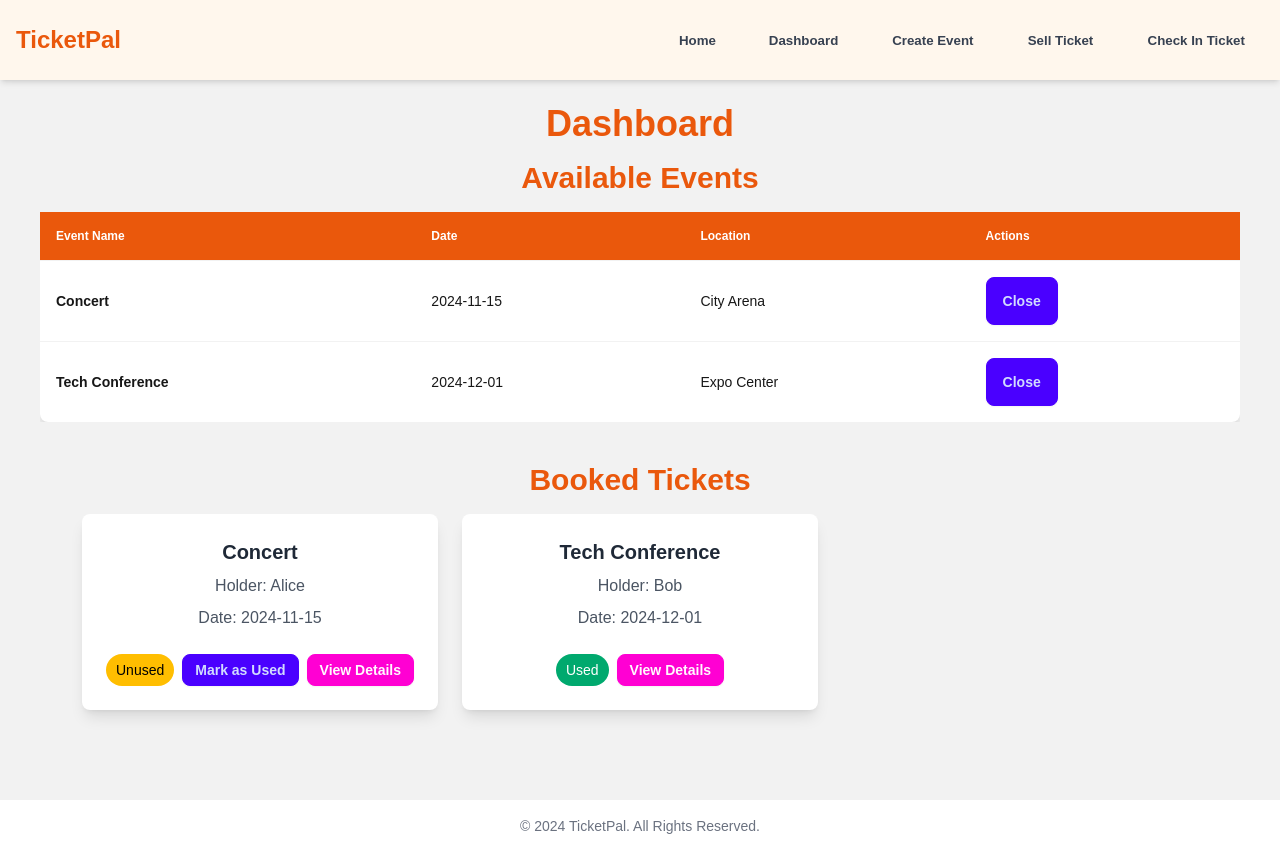
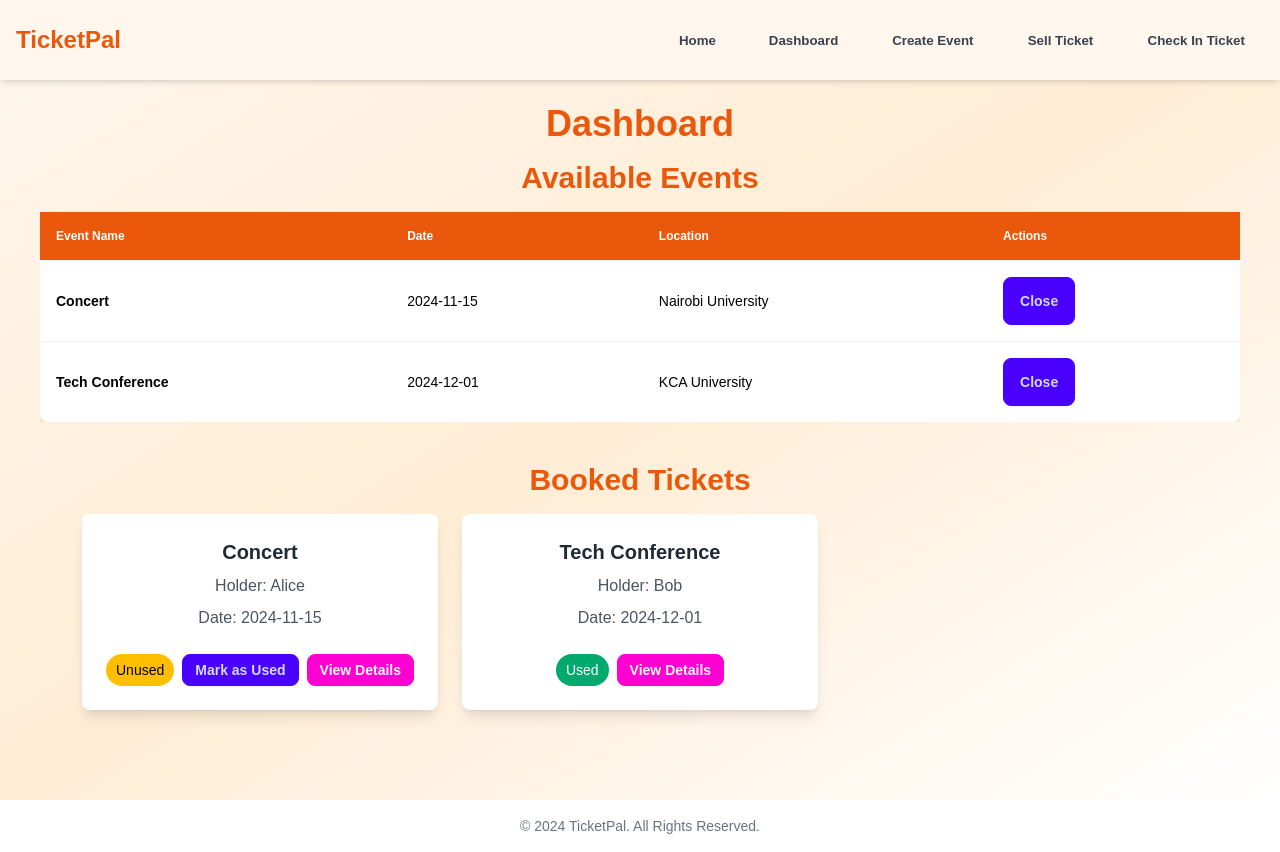
Before and after one commit to coderbenny/t_frontend, a Next.js app: page /dashboard in a window 1280 px wide. Built offline with nearby package versions, Linux system fonts and the light colour scheme.

Commit message:
edited layout, dashboard updates...

```diff
--- a/app/dashboard/page.js
+++ b/app/dashboard/page.js
@@ -4,12 +4,17 @@ import React, { useState } from "react";
 const Dashboard = () => {
   // Sample events data
   const events = [
-    { id: 1, name: "Concert", date: "2024-11-15", location: "City Arena" },
+    {
+      id: 1,
+      name: "Concert",
+      date: "2024-11-15",
+      location: "Nairobi University",
+    },
     {
       id: 2,
       name: "Tech Conference",
       date: "2024-12-01",
-      location: "Expo Center",
+      location: "KCA University",
     },
   ];
 
@@ -46,7 +51,7 @@ const Dashboard = () => {
   };
 
   return (
-    <div className="p-6 md:p-10 min-h-screen bg-base-200 flex flex-col items-center">
+    <div className="p-6 md:p-10 min-h-screen bg-gradient-to-br from-orange-50 via-orange-100 to-white flex flex-col items-center">
       <h1 className="text-4xl font-bold mb-4 mt-16 text-center text-orange-600">
         Dashboard
       </h1>
@@ -56,7 +61,7 @@ const Dashboard = () => {
           Available Events
         </h2>
         <div className="overflow-x-auto">
-          <table className="table w-full bg-white shadow-lg rounded-lg">
+          <table className="table w-full bg-white text-black shadow-lg rounded-lg">
             <thead>
               <tr className="bg-orange-600 text-white">
                 <th className="p-4">Event Name</th>
--- a/app/layout.js
+++ b/app/layout.js
@@ -14,8 +14,9 @@ const geistMono = localFont({
 });
 
 export const metadata = {
-  title: "Create Next App",
-  description: "Generated by create next app",
+  title: "TicketPal",
+  description:
+    "Welcome to ticketpal, your event ticketing management system. You can create events and sell tickets from the website.",
 };
 
 export default function RootLayout({ children }) {
--- a/app/sell-ticket/page.js
+++ b/app/sell-ticket/page.js
@@ -6,27 +6,20 @@ const SellTicket = () => {
   const [eventId, setEventId] = useState("");
   const [discountCode, setDiscountCode] = useState("");
   const [newUser, setNewUser] = useState({ name: "", email: "", phone: "" });
-  const [users, setUsers] = useState([
-    { id: 1, name: "John", email: "john@mail.com", phone: "3473843784" },
-    { id: 2, name: "Sam", email: "sam@mail.com", phone: "0903484848" },
-    { id: 3, name: "Jane", email: "jane@mail.com", phone: "-234759494" },
-  ]);
-  const [events, setEvents] = useState([
-    // { id: 1, name: "Rahafest" },
-    // { id: 2, name: "Msa Event" },
-  ]);
+  const [users, setUsers] = useState([]);
+  const [events, setEvents] = useState([]);
 
   // Fetch users and events from the API on component mount
   useEffect(() => {
-    //   const fetchUsers = async () => {
-    //     try {
-    //       const res = await fetch("http://127.0.0.1:5555/users");
-    //       const data = await res.json();
-    //       setUsers(data);
-    //     } catch (error) {
-    //       console.error("Error fetching users:", error);
-    //     }
-    //   };
+    const fetchUsers = async () => {
+      try {
+        const res = await fetch("http://127.0.0.1:5555/users");
+        const data = await res.json();
+        setUsers(data);
+      } catch (error) {
+        console.error("Error fetching users:", error);
+      }
+    };
 
     const fetchEvents = async () => {
       try {
@@ -38,7 +31,7 @@ const SellTicket = () => {
       }
     };
 
-    //   fetchUsers();
+    fetchUsers();
     fetchEvents();
   }, []);
 
@@ -59,22 +52,26 @@ const SellTicket = () => {
 
     if (res.ok) {
       alert("Ticket sold successfully!");
-      setUserId("");
-      setEventId("");
-      setDiscountCode("");
-      setNewUser({ name: "", email: "", phone: "" });
+      resetForm();
     } else {
       alert("Failed to sell ticket");
     }
+  };
+
+  const resetForm = () => {
+    setUserId("");
+    setEventId("");
+    setDiscountCode("");
+    setNewUser({ name: "", email: "", phone: "" });
   };
 
   return (
     <div className="flex flex-col items-center justify-center min-h-screen p-4 bg-base-200">
       <form
         onSubmit={handleSubmit}
-        className="w-full max-w-md bg-white p-6 rounded-lg shadow-lg space-y-4"
+        className="w-full max-w-md bg-white p-6 rounded-lg shadow-lg space-y-6"
       >
-        <h1 className="text-3xl font-bold mb-6 text-center text-blue-700">
+        <h1 className="text-3xl font-bold text-center text-orange-600">
           Sell Ticket
         </h1>
 
@@ -87,7 +84,7 @@ const SellTicket = () => {
             value={userId}
             onChange={(e) => setUserId(e.target.value)}
             required
-            className="select select-bordered w-full"
+            className="select select-bordered w-full focus:outline-none focus:ring focus:ring-orange-300"
           >
             <option value="" disabled>
               Select a user
@@ -116,7 +113,7 @@ const SellTicket = () => {
                   setNewUser((prev) => ({ ...prev, name: e.target.value }))
                 }
                 required
-                className="input input-bordered w-full"
+                className="input input-bordered w-full focus:outline-none focus:ring focus:ring-orange-300"
               />
             </div>
 
@@ -132,7 +129,7 @@ const SellTicket = () => {
                   setNewUser((prev) => ({ ...prev, email: e.target.value }))
                 }
                 required
-                className="input input-bordered w-full"
+                className="input input-bordered w-full focus:outline-none focus:ring focus:ring-orange-300"
               />
             </div>
 
@@ -148,7 +145,7 @@ const SellTicket = () => {
                   setNewUser((prev) => ({ ...prev, phone: e.target.value }))
                 }
                 required
-                className="input input-bordered w-full"
+                className="input input-bordered w-full focus:outline-none focus:ring focus:ring-orange-300"
               />
             </div>
           </div>
@@ -163,7 +160,7 @@ const SellTicket = () => {
             value={eventId}
             onChange={(e) => setEventId(e.target.value)}
             required
-            className="select select-bordered w-full"
+            className="select select-bordered w-full focus:outline-none focus:ring focus:ring-orange-300"
           >
             <option value="" disabled>
               Select an event
@@ -186,11 +183,14 @@ const SellTicket = () => {
             placeholder="Enter discount code"
             value={discountCode}
             onChange={(e) => setDiscountCode(e.target.value)}
-            className="input input-bordered w-full"
+            className="input input-bordered w-full focus:outline-none focus:ring focus:ring-orange-300"
           />
         </div>
 
-        <button type="submit" className="btn btn-primary w-full">
+        <button
+          type="submit"
+          className="btn btn-primary w-full bg-orange-600 hover:bg-orange-500 transition duration-200 text-white"
+        >
           Sell Ticket
         </button>
       </form>
```
